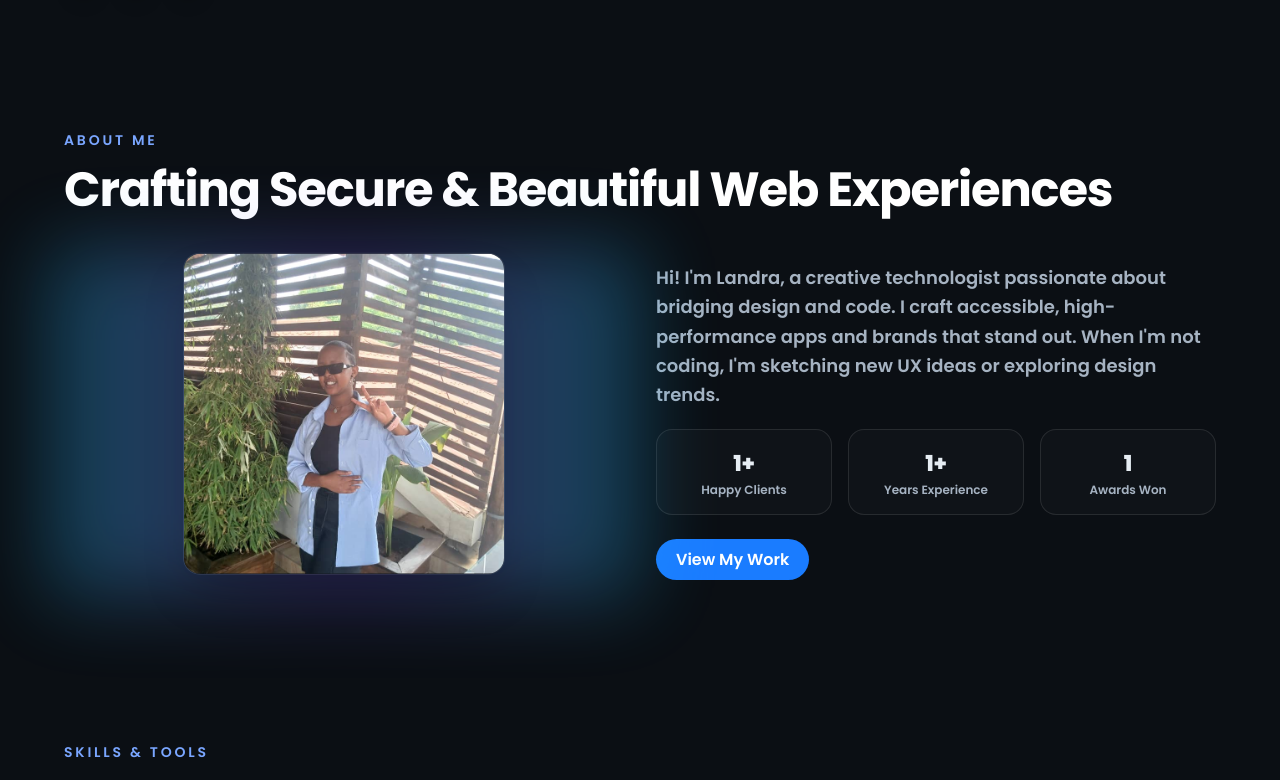
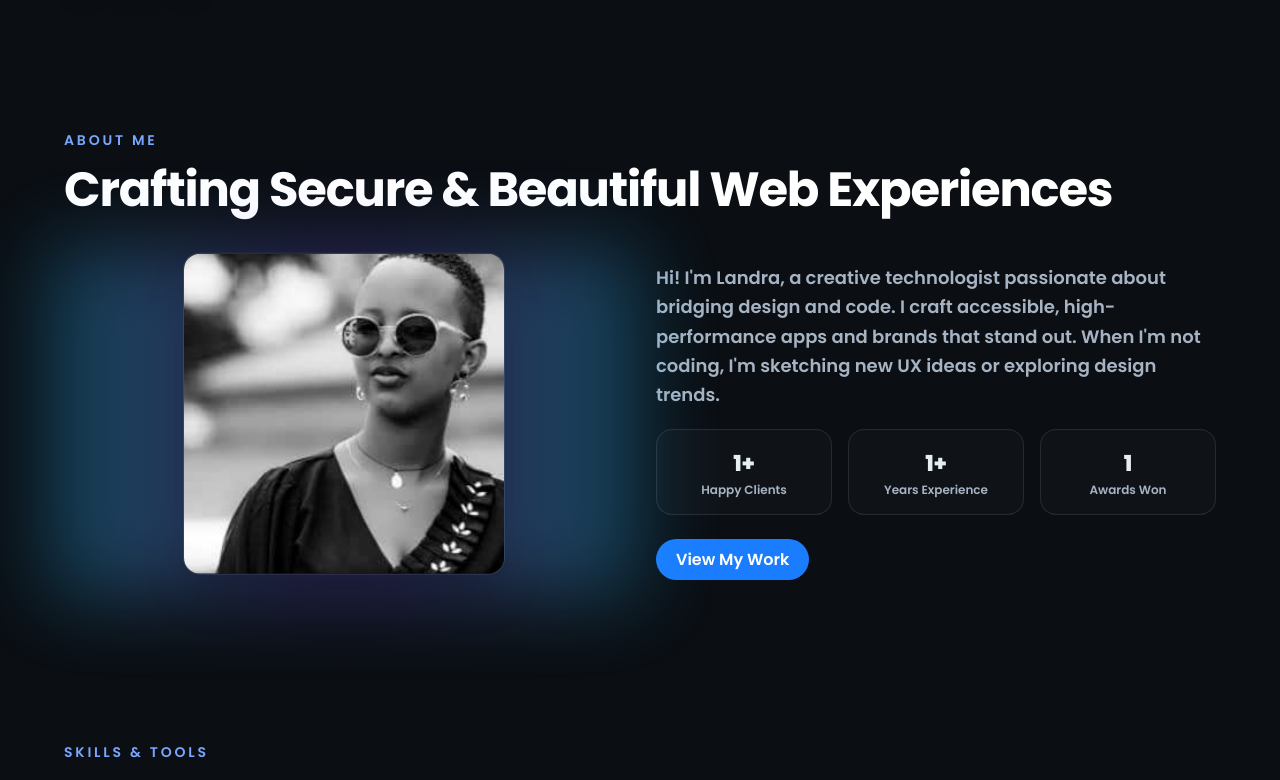
Before and after one commit to tetalandra/MyPortfolio_Frontend, a React (Vite) app: page / in a window 1280 px wide. Shown: the part 833-1613 px from the top of the page. Built offline with nearby package versions, Linux system fonts and the light colour scheme.

Commit message:
Changes made

```diff
--- a/src/sections/About.jsx
+++ b/src/sections/About.jsx
@@ -23,7 +23,7 @@
               transition={{ duration: 4, repeat: Infinity, ease: "easeInOut" }}
               whileHover={{ scale: 1.02 }}
             >
-              <img src="/IMG-20240821-WA0101.jpg" alt="INEZA TETA Landra professional portrait" className="w-full h-full object-cover transition-transform duration-500 group-hover:scale-110" loading="lazy" />
+              <img src="../landra.jpg" alt="INEZA TETA Landra professional portrait" className="w-full h-full object-cover transition-transform duration-500 group-hover:scale-110" loading="lazy" />
 
               {/* Gradient Overlay on Hover */}
               <div className="absolute inset-0 bg-gradient-to-t from-[#7c5cff]/40 to-transparent opacity-0 group-hover:opacity-100 transition-opacity duration-500"></div>
```
Also changed, not shown: public/landra.jpg (added).
